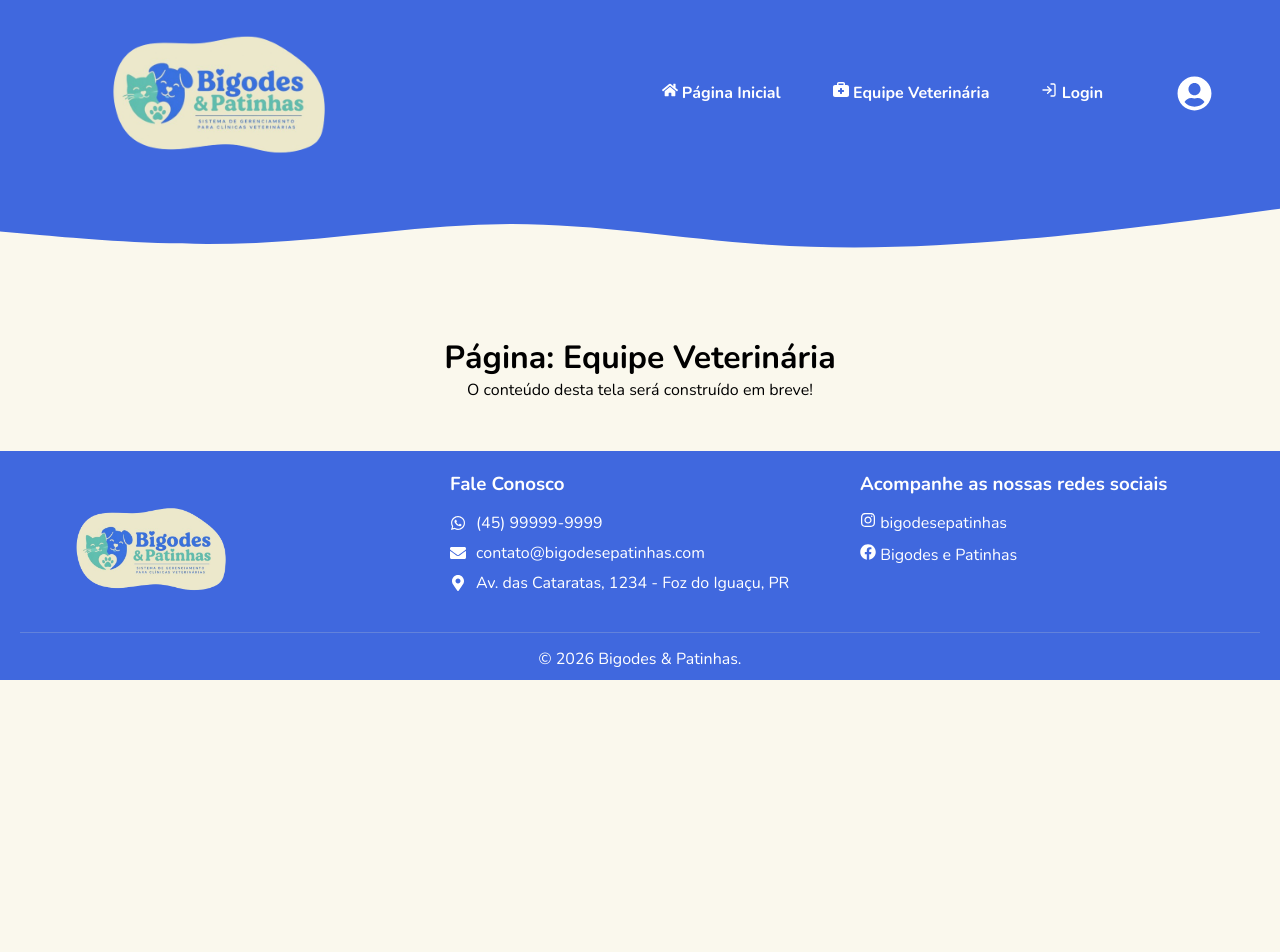
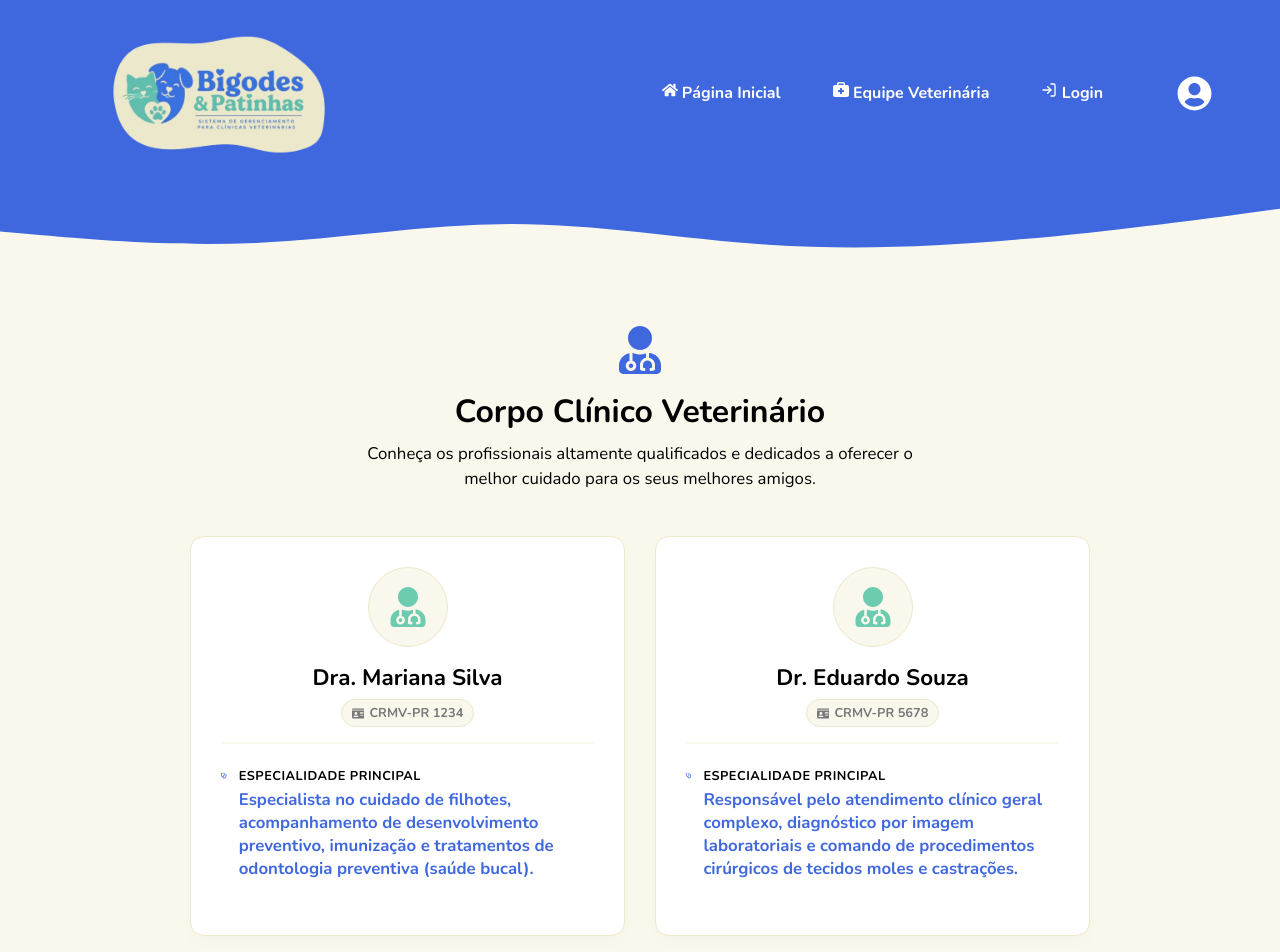
Before and after one commit to yuchenkkao/bigodes-e-patinhas, a React (Create React App) app: page /equipe-vet in a window 1280 px wide. Shown: the top 952 px of the page. Before the commit the page ends 800 px from the top, so only its background shows below. Built offline with nearby package versions, Linux system fonts and the light colour scheme.

Commit message:
tela de veterinario

```diff
--- a/src/pages/Agenda/components/ModalAgendamento/index.jsx
+++ b/src/pages/Agenda/components/ModalAgendamento/index.jsx
@@ -1,145 +1,126 @@
-import { useState, useEffect } from 'react';
-import { FaCalendarDay, FaUser, FaPaw, FaStethoscope, FaNotesMedical, FaTimes, FaCheck } from 'react-icons/fa';
+import { useState } from 'react';
 import './styles.css';
 
 export default function ModalAgendamento({ mostrarModal, fecharModal, dataSelecionada, horarioSelecionado, onSalvarAgendamento }) {
   const token = localStorage.getItem('@BigodesToken') || 'visitante';
-  const tutorLogadoPadrao = 'Maria Silva';
 
-  // Coleções de dados simulados (Futuramente virão das suas telas de Configuração)
-  const listaTutores = ['Maria Silva', 'Carlos Souza', 'Ana Costa', 'Marcos Lima'];
-  const listaVets = ['Dra. Mariana', 'Dr. Eduardo'];
-  const listaMotivos = ['Vacinação', 'Clínico Geral', 'Saúde Bucal', 'Castração'];
-
-  const mapaPetsPorTutor = {
-    'Maria Silva': ['Rex', 'Thor'],
-    'Carlos Souza': ['Mingau'],
-    'Ana Costa': ['Luna'],
-    'Marcos Lima': ['Pipoca']
-  };
-
+  // Estados simples para controlar os campos do formulário
   const [tutor, setTutor] = useState('');
   const [pet, setPet] = useState('');
   const [veterinario, setVeterinario] = useState('');
   const [motivo, setMotivo] = useState('');
-  const [petsDisponiveis, setPetsDisponiveis] = useState([]);
 
-  useEffect(() => {
-    if (mostrarModal) {
-      if (token === 'cliente') {
-        setTutor(tutorLogadoPadrao);
-        setPetsDisponiveis(mapaPetsPorTutor[tutorLogadoPadrao] || []);
-      } else {
-        setTutor('');
-        setPet('');
-        setPetsDisponiveis([]);
-      }
-      setVeterinario('');
-      setMotivo('');
-    }
-  }, [mostrarModal, token]);
+  if (!mostrarModal) return null;
 
-  const handleMudarTutor = (novoTutor) => {
-    setTutor(novoTutor);
-    setPet('');
-    if (novoTutor) {
-      setPetsDisponiveis(mapaPetsPorTutor[novoTutor] || []);
-    } else {
-      setPetsDisponiveis([]);
-    }
-  };
+  // Converte a data selecionada para o formato de texto padrão do seu sistema (Ex: "17/06/2026")
+  const dataString = dataSelecionada ? dataSelecionada.toLocaleDateString('pt-BR') : '';
 
   const handleSubmit = (e) => {
     e.preventDefault();
 
-    if (!tutor || !pet || !veterinario || !motivo) {
-      alert('Por favor, selecione todas as informações obrigatórias!');
+    // Se for cliente logado, define um tutor padrão automático. Se for atendente, usa o do select.
+    const tutorFinal = token === 'cliente' ? 'Maria' : tutor;
+
+    if (!pet || !veterinario || !motivo || (token !== 'cliente' && !tutorFinal)) {
+      alert('Por favor, preencha todos os campos obrigatórios!');
       return;
     }
 
-    // Monta o agendamento idêntico às chaves lidas pelo seu ResumoAgenda
-    const novoAgendamento = {
+    // Envia o objeto EXATAMENTE com as chaves que o seu ResumoAgenda utiliza
+    onSalvarAgendamento({
       id: Date.now(),
-      data: dataSelecionada.toLocaleDateString('pt-BR'),
+      data: dataString,
       hora: horarioSelecionado,
-      tutor: tutor,
+      tutor: tutorFinal,
       pet: pet,
+      motivo: motivo,
       veterinario: veterinario,
-      motivo: motivo,
       status: 'Agendado'
-    };
+    });
 
-    onSalvarAgendamento(novoAgendamento);
+    // Limpa o formulário e fecha
+    setTutor('');
+    setPet('');
+    setVeterinario('');
+    setMotivo('');
     fecharModal();
   };
 
-  if (!mostrarModal) return null;
-
   return (
     <div className="modal-overlay">
-      <div className="modal-content modal-agendamento">
-        <div className="agendamento-header">
-          <div className="agendamento-titulo">
-            <div className="calendar-badge-icon"><FaCalendarDay /></div>
-            <div>
-              <h2>Preencher Agendamento</h2>
-              <p>Horário reservado: <strong>{horarioSelecionado}</strong> do dia {dataSelecionada.toLocaleDateString('pt-BR')}</p>
-            </div>
-          </div>
-          <button type="button" className="btn-fechar-x" onClick={fecharModal}><FaTimes /></button>
-        </div>
+      <div className="modal-content" style={{ textAlign: 'left' }}>
+        <h2 style={{ textAlign: 'center', marginBottom: '10px' }}>Preencher Agendamento</h2>
+        <p style={{ textAlign: 'center', color: '#666', fontSize: '0.9rem' }}>Informe os dados para concluir a reserva.</p>
 
-        <form onSubmit={handleSubmit} className="form-agendamento-corpo">
-          {token !== 'cliente' ? (
-            <div className="input-group-agendar">
-              <label><FaUser /> Cliente / Tutor Responsável *</label>
-              <select value={tutor} onChange={(e) => handleMudarTutor(e.target.value)}>
-                <option value="">-- Selecione o Dono do Pet --</option>
-                {listaTutores.map((tut, idx) => (
-                  <option key={idx} value={tut}>{tut}</option>
-                ))}
+        <form onSubmit={handleSubmit} style={{ display: 'flex', flexDirection: 'column', gap: '15px', marginTop: '20px' }}>
+
+          {/* Campo do CLIENTE (TUTOR): Só aparece se NÃO for cliente logado */}
+          {token !== 'cliente' && (
+            <div style={{ display: 'flex', flexDirection: 'column', gap: '5px' }}>
+              <label><strong>Cliente / Tutor *</strong></label>
+              <select value={tutor} onChange={(e) => setTutor(e.target.value)} style={{ padding: '10px', borderRadius: '6px', border: '1px solid #ECE8CC' }}>
+                <option value="">-- Selecione o Tutor --</option>
+                <option value="Maria">Maria</option>
+                <option value="Carlos">Carlos</option>
+                <option value="Ana">Ana</option>
+                <option value="Carolina">Carolina</option>
+                <option value="Marcos">Marcos</option>
               </select>
-            </div>
-          ) : (
-            <div className="info-tutor-estatico">
-              <p>Agendamento direto para o seu perfil: <strong>{tutorLogadoPadrao}</strong></p>
             </div>
           )}
 
-          <div className="input-group-agendar">
-            <label><FaPaw /> Nome do Paciente (Pet) *</label>
-            <select value={pet} onChange={(e) => setPet(e.target.value)} disabled={token !== 'cliente' && !tutor}>
-              <option value="">{token !== 'cliente' && !tutor ? "Escolha o tutor primeiro..." : "-- Selecione o Pet --"}</option>
-              {petsDisponiveis.map((pNome, idx) => (
-                <option key={idx} value={pNome}>{pNome}</option>
-              ))}
+          {/* Campo do ANIMAL (PET) */}
+          <div style={{ display: 'flex', flexDirection: 'column', gap: '5px' }}>
+            <label><strong>Animal / Pet *</strong></label>
+            <select value={pet} onChange={(e) => setPet(e.target.value)} style={{ padding: '10px', borderRadius: '6px', border: '1px solid #ECE8CC' }}>
+              <option value="">-- Selecione o Paciente --</option>
+              <option value="Rex">Rex</option>
+              <option value="Mingau">Mingau</option>
+              <option value="Luna">Luna</option>
+              <option value="Nikolas">Nikolas</option>
+              <option value="Pipoca">Pipoca</option>
             </select>
           </div>
 
-          <div className="input-group-agendar">
-            <label><FaStethoscope /> Médico Veterinário *</label>
-            <select value={veterinario} onChange={(e) => setVeterinario(e.target.value)}>
+          {/* Campo do VETERINÁRIO */}
+          <div style={{ display: 'flex', flexDirection: 'column', gap: '5px' }}>
+            <label><strong>Médico Veterinário *</strong></label>
+            <select value={veterinario} onChange={(e) => setVeterinario(e.target.value)} style={{ padding: '10px', borderRadius: '6px', border: '1px solid #ECE8CC' }}>
               <option value="">-- Selecione o Profissional --</option>
-              {listaVets.map((vet, idx) => (
-                <option key={idx} value={vet}>{vet}</option>
-              ))}
+              <option value="Mariana">Mariana</option>
+              <option value="Eduardo">Eduardo</option>
             </select>
           </div>
 
-          <div className="input-group-agendar">
-            <label><FaNotesMedical /> Motivo / Procedimento *</label>
-            <select value={motivo} onChange={(e) => setMotivo(e.target.value)}>
-              <option value="">-- Escolha o Motivo --</option>
-              {listaMotivos.map((mot, idx) => (
-                <option key={idx} value={mot}>{mot}</option>
-              ))}
+          {/* Campo do MOTIVO */}
+          <div style={{ display: 'flex', flexDirection: 'column', gap: '5px' }}>
+            <label><strong>Motivo da Consulta *</strong></label>
+            <select value={motivo} onChange={(e) => setMotivo(e.target.value)} style={{ padding: '10px', borderRadius: '6px', border: '1px solid #ECE8CC' }}>
+              <option value="">-- Selecione o Procedimento --</option>
+              <option value="Vacinação">Vacinação</option>
+              <option value="Clínico Geral">Clínico Geral</option>
+              <option value="Saúde Bucal">Saúde Bucal</option>
+              <option value="Castração">Castração</option>
+              <option value="Retorno">Retorno</option>
             </select>
           </div>
 
-          <div className="form-agendar-acoes">
-            <button type="button" className="btn-cancelar-agendar" onClick={fecharModal}>Voltar</button>
-            <button type="submit" className="btn-confirmar-agendar"><FaCheck /> Confirmar Vaga</button>
+          {/* Caixa de detalhes igualzinha à do seu modal antigo */}
+          <div className="modal-detalhes" style={{ marginTop: '10px', padding: '12px', backgroundColor: '#FAF8ED', borderRadius: '6px' }}>
+            <p style={{ margin: '4px 0' }}>📅 <strong>Data:</strong> {dataString}</p>
+            <p style={{ margin: '4px 0' }}>⏰ <strong>Horário:</strong> {horarioSelecionado}h</p>
           </div>
+
+          {/* Botões de Ação usando as suas classes nativas */}
+          <div style={{ display: 'flex', gap: '12px', justifyContent: 'flex-end', marginTop: '10px' }}>
+            <button type="button" className="btn-modal-fechar" style={{ backgroundColor: '#bbb', color: '#333', margin: 0 }} onClick={fecharModal}>
+              Cancelar
+            </button>
+            <button type="submit" className="btn-modal-fechar" style={{ margin: 0 }}>
+              Confirmar
+            </button>
+          </div>
+
         </form>
       </div>
     </div>
--- a/src/pages/Agenda/components/ModalAgendamento/styles.css
+++ b/src/pages/Agenda/components/ModalAgendamento/styles.css
@@ -95,7 +95,6 @@
   color: #555;
 }
 
-/* Botões do Rodapé */
 .form-agendar-acoes {
   display: flex;
   justify-content: flex-end;
--- a/src/pages/Configuracoes/components/ConfigServicos.jsx
+++ b/src/pages/Configuracoes/components/ConfigServicos.jsx
@@ -1,15 +1,16 @@
 import { useState } from 'react';
-import { FaPlus, FaTrashAlt, FaHandHoldingMedical, FaClock, FaDollarSign, FaConciergeBell } from 'react-icons/fa';
+import { FaPlus, FaTrashAlt, FaHandHoldingMedical, FaClock, FaConciergeBell, FaAlignLeft } from 'react-icons/fa';
 
 export default function ConfigServicos() {
   const [servicos, setServicos] = useState([
-    { id: 1, nome: 'Vacinação', tempo: '20 min' },
-    { id: 2, nome: 'Clínico Geral', tempo: '40 min' },
-    { id: 3, nome: 'Saúde Bucal', tempo: '60 min' },
+    { id: 1, nome: 'Vacinação', tempo: '20 min', descricao: 'As vacinas ajudam a proteger o seu pet de uma grande gama de doenças, pois aplicamos produtos de alta qualidade, cientificamente comprovados, aliados a adequada conservação e meios de aplicação corretos por nossos veterinários.' },
+    { id: 2, nome: 'Clínico Geral', tempo: '40 min', descricao: 'Um clínico geral é um médico que fornece cuidados de rotina para uma variedade de animais e pode diagnosticar e prescrever tratamentos para uma ampla gama de problemas.' },
+    { id: 3, nome: 'Saúde Bucal', tempo: '60 min', descricao: 'A saúde bucal refere-se aos dentes, gengivas e a língua. As partes principais da saúde bucal nos animais envolvem problemas gengivais como o tártaro e doenças periodontais. A saúde bucal do seu animal de estimação é vital para seu bem-estar geral e qualidade de vida.' },
   ]);
 
   const [nome, setNome] = useState('');
   const [tempo, setTempo] = useState('');
+  const [descricao, setDescricao] = useState('');
 
   const handleAdd = (e) => {
     e.preventDefault();
@@ -20,30 +21,54 @@ export default function ConfigServicos() {
     const novoServico = {
       id: Date.now(),
       nome,
-      tempo: tempo || '30 min'
+      tempo: tempo || '30 min',
+      descricao: descricao || 'Nenhuma descrição detalhada informada.'
     };
     setServicos([...servicos, novoServico]);
-    setNome(''); setTempo('');
+
+    setNome('');
+    setTempo('');
+    setDescricao('');
   };
 
   return (
     <div className="sub-config-box">
       <div className="sub-config-header">
         <h2><FaConciergeBell/> Portfólio de Serviços Oferecidos</h2>
-        <p>Defina a tabela de procedimentos médicos, valores e tempos de duração estimados para os agendamentos.</p>
+        <p>Defina a tabela de procedimentos médicos, descrições e tempos de duração estimados para os agendamentos.</p>
       </div>
 
-      <form onSubmit={handleAdd} className="form-add-config row-form">
-        <input type="text" placeholder="Nome do Procedimento" value={nome} onChange={(e) => setNome(e.target.value)} />
-        <input type="text" placeholder="Duração (Ex: 30 min)" value={tempo} onChange={(e) => setTempo(e.target.value)} />
-        <button type="submit" className="btn-add-config"><FaPlus /> Adicionar</button>
+      <form onSubmit={handleAdd} className="form-add-config row-form" style={{ flexWrap: 'wrap', gap: '15px' }}>
+        <input
+          type="text"
+          placeholder="Nome do Procedimento"
+          value={nome}
+          onChange={(e) => setNome(e.target.value)}
+          style={{ flex: '1 1 200px' }}
+        />
+        <input
+          type="text"
+          placeholder="Duração (Ex: 30 min)"
+          value={tempo}
+          onChange={(e) => setTempo(e.target.value)}
+          style={{ flex: '1 1 150px' }}
+        />
+        <input
+          type="text"
+          placeholder="Breve descrição do que está incluso no serviço..."
+          value={descricao}
+          onChange={(e) => setDescricao(e.target.value)}
+          style={{ flex: '2 1 300px' }}
+        />
+        <button type="submit" className="btn-add-config" style={{ height: '42px' }}><FaPlus /> Adicionar</button>
       </form>
 
       <table className="table-config-dados">
         <thead>
           <tr>
             <th>Procedimento</th>
-            <th>Tempo Estimado</th>
+            <th>Duração</th>
+            <th>Descrição Detalhada</th>
             <th>Ações</th>
           </tr>
         </thead>
@@ -56,7 +81,15 @@ export default function ConfigServicos() {
                   <strong>{serv.nome}</strong>
                 </div>
               </td>
-              <td><span className="time-tag"><FaClock /> {serv.tempo}</span></td>
+              <td>
+                <span className="time-tag"><FaClock /> {serv.tempo}</span>
+              </td>
+              {/* 🌟 NOVA CÉLULA: Renderiza o texto cadastrado com estilo mais suave */}
+              <td style={{ color: '#666', fontSize: '0.88rem', maxWidth: '350px', lineHeight: '1.4' }}>
+                <span style={{ display: 'inline-flex', alignItems: 'center', gap: '6px' }}>
+                  {serv.descricao}
+                </span>
+              </td>
               <td>
                 <button className="btn-delete-config text-mode" onClick={() => setServicos(servicos.filter(s => s.id !== serv.id))}>
                   <FaTrashAlt /> Excluir
--- a/src/pages/Configuracoes/components/ConfigVeterinarios.jsx
+++ b/src/pages/Configuracoes/components/ConfigVeterinarios.jsx
@@ -3,8 +3,8 @@ import { FaPlus, FaTrashAlt, FaUserMd, FaIdCard, FaStethoscope } from 'react-ico
 
 export default function ConfigVeterinarios() {
   const [vets, setVets] = useState([
-    { id: 1, nome: 'Dra. Mariana', crmv: 'CRMV-PR 1234', especialidade: 'Vacinação & Pediatria' },
-    { id: 2, nome: 'Dr. Eduardo', crmv: 'CRMV-PR 5678', especialidade: 'Clínica Geral & Cirurgia' },
+    { id: 1, nome: 'Dra. Mariana', crmv: 'CRMV-PR 1234', especialidade: 'Especialista em Vacinação e Pediatria Veterinária. No dia a dia da clínica, ela também fica responsável por consultas de retorno, check-ups de filhotes e procedimentos de saúde bucal.' },
+    { id: 2, nome: 'Dr. Eduardo', crmv: 'CRMV-PR 5678', especialidade: 'Especialista em Clínica Geral e Cirurgia. O foco dele são as avaliações clínicas gerais, solicitação de exames complementares complexos e procedimentos cirúrgicos (como as castrações).' },
   ]);
 
   const [nome, setNome] = useState('');
--- a/src/pages/EquipeVeterinaria/index.jsx
+++ b/src/pages/EquipeVeterinaria/index.jsx
@@ -1,8 +1,64 @@
+import { useNavigate } from 'react-router-dom';
+import { FaUserMd, FaIdCard, FaStethoscope, FaClock, FaCalendarAlt, FaGraduationCap } from 'react-icons/fa';
+import './styles.css';
+
 export default function EquipeVeterinaria() {
+  const navigate = useNavigate();
+
+  const equipeVets = [
+    {
+      id: 1,
+      nome: 'Dra. Mariana Silva',
+      crmv: 'CRMV-PR 1234',
+      especialidade:'Especialista no cuidado de filhotes, acompanhamento de desenvolvimento preventivo, imunização e tratamentos de odontologia preventiva (saúde bucal).',
+    },
+    {
+      id: 2,
+      nome: 'Dr. Eduardo Souza',
+      crmv: 'CRMV-PR 5678',
+      especialidade: 'Responsável pelo atendimento clínico geral complexo, diagnóstico por imagem laboratoriais e comando de procedimentos cirúrgicos de tecidos moles e castrações.',
+    }
+  ];
+
   return (
-    <div style={{ padding: '50px', textAlign: 'center' }}>
-      <h1>Página: Equipe Veterinária</h1>
-      <p>O conteúdo desta tela será construído em breve!</p>
+    <div className="equipe-page-container">
+
+      <div className="equipe-header">
+        <FaUserMd className="equipe-icon-principal" />
+        <h2>Corpo Clínico Veterinário</h2>
+        <p>Conheça os profissionais altamente qualificados e dedicados a oferecer o melhor cuidado para os seus melhores amigos.</p>
+      </div>
+
+      <div className="equipe-grid">
+        {equipeVets.map((vet) => (
+          <div key={vet.id} className="vet-card-corporativo">
+
+            <div className="vet-card-header">
+              <div className="vet-avatar-circulo">
+                <FaUserMd />
+              </div>
+              <h3>{vet.nome}</h3>
+              <span className="vet-crmv-tag">
+                <FaIdCard /> {vet.crmv}
+              </span>
+            </div>
+
+            <div className="vet-card-body">
+              <div className="vet-info-linha-destaque">
+                <FaStethoscope className="icon-sub-vet" />
+                <div>
+                  <strong>Especialidade Principal</strong>
+                  <p>{vet.especialidade}</p>
+                </div>
+              </div>
+
+            </div>
+
+
+          </div>
+        ))}
+      </div>
+
     </div>
   );
 }
--- a/src/pages/EquipeVeterinaria/styles.css
+++ b/src/pages/EquipeVeterinaria/styles.css
@@ -0,0 +1,170 @@
+.equipe-page-container {
+  padding: 40px 20px;
+  max-width: 1200px;
+  margin: 0 auto;
+  min-height: 85vh;
+  font-family: sans-serif;
+  color: black;
+  background-color: #FAF8ED;
+}
+
+.equipe-header {
+  text-align: center;
+  margin-bottom: 45px;
+}
+
+.equipe-icon-principal {
+  font-size: 3rem;
+  color: #4068DE;
+  margin-bottom: 10px;
+}
+
+.equipe-header h2 {
+  margin: 0 0 8px 0;
+  color: black;
+  font-size: 2rem;
+  font-weight: bold;
+}
+
+.equipe-header p {
+  margin: 0 auto;
+  color: black;
+  font-size: 1.05rem;
+  max-width: 600px;
+  line-height: 1.5;
+}
+
+.equipe-grid {
+  display: grid;
+  grid-template-columns: repeat(auto-fit, minmax(340px, 1fr));
+  gap: 30px;
+  justify-content: center;
+  max-width: 900px;
+  margin: 0 auto;
+}
+
+.vet-card-corporativo {
+  background-color: white;
+  border: 1px solid #ECE8CC;
+  border-radius: 14px;
+  padding: 30px;
+  box-shadow: 0 6px 18px rgba(0, 0, 0, 0.02);
+  display: flex;
+  flex-direction: column;
+  justify-content: space-between;
+  transition: transform 0.2s, box-shadow 0.2s;
+}
+
+.vet-card-corporativo:hover {
+  transform: translateY(-4px);
+  box-shadow: 0 10px 25px rgba(64, 104, 222, 0.06);
+}
+
+.vet-card-header {
+  text-align: center;
+  border-bottom: 2px solid #FAF8ED;
+  padding-bottom: 15px;
+  margin-bottom: 20px;
+}
+
+.vet-avatar-circulo {
+  width: 80px;
+  height: 80px;
+  background-color: #FAF8ED;
+  color: #6DCBB0;
+  font-size: 2.5rem;
+  border-radius: 50%;
+  display: flex;
+  align-items: center;
+  justify-content: center;
+  margin: 0 auto 15px auto;
+  border: 1px solid #ECE8CC;
+}
+
+.vet-card-header h3 {
+  margin: 0 0 6px 0;
+  color: black;
+  font-size: 1.4rem;
+}
+
+.vet-crmv-tag {
+  display: inline-flex;
+  align-items: center;
+  gap: 5px;
+  background-color: #FAF8ED;
+  color: #777;
+  font-size: 0.8rem;
+  font-weight: bold;
+  padding: 4px 10px;
+  border-radius: 20px;
+  border: 1px solid #ECE8CC;
+}
+
+.vet-card-body {
+  display: flex;
+  flex-direction: column;
+  gap: 18px;
+  flex-grow: 1;
+  margin-bottom: 25px;
+}
+
+.vet-info-linha-destaque, .vet-info-linha, .vet-info-linha-horario {
+  display: flex;
+  gap: 12px;
+  align-items: flex-start;
+}
+
+.vet-info-linha-destaque div strong,
+.vet-info-linha div strong,
+.vet-info-linha-horario div strong {
+  font-size: 0.8rem;
+  text-transform: uppercase;
+  color: black;
+  letter-spacing: 0.5px;
+}
+
+.vet-info-linha-destaque div p {
+  margin: 2px 0 0 0;
+  color: #4068DE;
+  font-weight: bold;
+  font-size: 1.05rem;
+}
+
+.vet-texto-descricao {
+  margin: 2px 0 0 0;
+  color: black;
+  font-size: 0.9rem;
+  line-height: 1.4;
+  text-align: justify;
+}
+
+.vet-info-linha-horario div p {
+  margin: 2px 0 0 0;
+  color: #2b6151;
+  font-weight: bold;
+  font-size: 0.9rem;
+}
+
+.icon-sub-vet { color: #4068DE; font-size: 1.2rem; margin-top: 2px; }
+.icon-sub-vet-suave { color: #bbb; font-size: 1.1rem; margin-top: 2px; }
+
+.btn-equipe-agendar {
+  width: 100%;
+  background-color: #6DCBB0;
+  color: white;
+  border: none;
+  padding: 12px;
+  border-radius: 8px;
+  font-weight: bold;
+  font-size: 0.92rem;
+  cursor: pointer;
+  display: flex;
+  align-items: center;
+  justify-content: center;
+  gap: 8px;
+  transition: background-color 0.2s;
+}
+
+.btn-equipe-agendar:hover {
+  background-color: #4068DE;
+}
```
Also changed, not shown: src/pages/Agenda/components/ModalConfirmacao/index.jsx (deleted, +0 -25 lines), src/pages/Agenda/components/ModalConfirmacao/styles.css (deleted, +0 -82 lines), src/pages/Agenda/index.jsx (+7 -3 lines).
